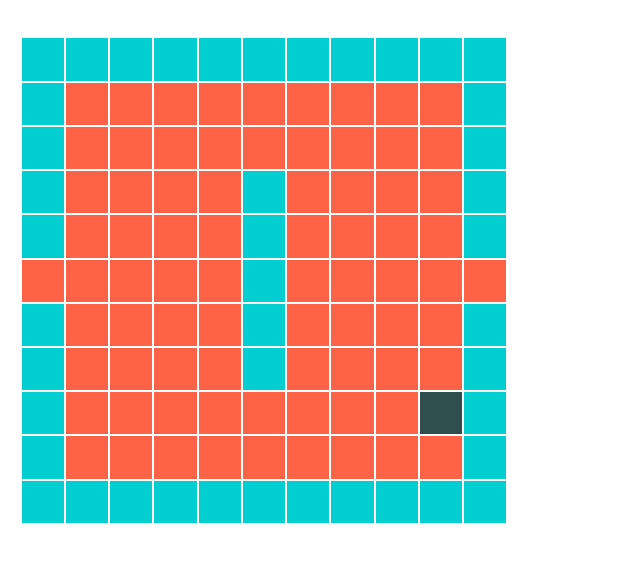
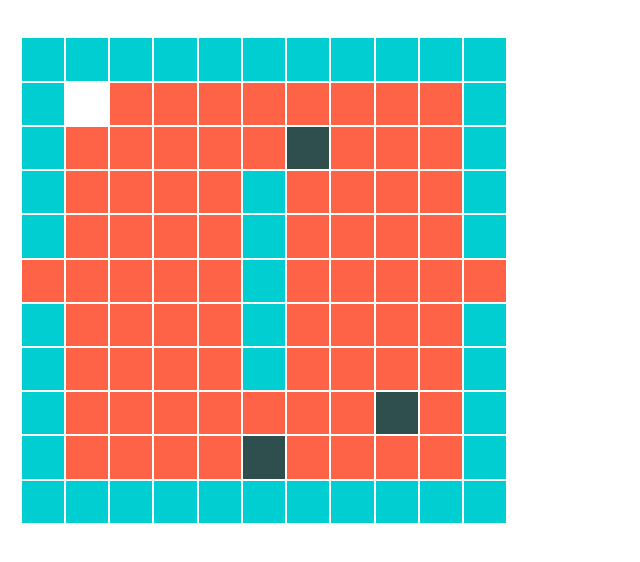
Before and after one commit to sophiabarclay/wdi-project-one, a plain HTML site: page index.html in a window 1280 px wide. Shown: the part 112-674 px from the top of the page, without its empty margins (0-640 px from the left). Drawn offline with Linux system fonts and the light colour scheme.

Commit message:
3 ghosts and pacman moving, collision sorted

```diff
--- a/js/script.js
+++ b/js/script.js
@@ -13,6 +13,11 @@ let pacmanCurrentX = 1;
 let pacmanCurrentY = 1;
 let ghostCurrentX = 9;
 let ghostCurrentY = 9;
+let ghost2CurrentX = 1;
+let ghost2CurrentY = 9;
+let ghost3CurrentX = 9;
+let ghost3CurrentY = 1;
+// let coinCounter = 0;
 
 // Create world
 function createWorld() {
@@ -44,18 +49,36 @@ function createWorld() {
     }
   }
 }
+createWorld();
 
-createWorld();
+// CHECK WIN
+// function checkSpaceNumber() {
+//     setInterval(() => {
+//
+//     }, 500);
+//   }
+//   console.log();
+
+function showPacman() {
+  const pacmanCurrentPosition = document.querySelector(`div[rowid="${pacmanCurrentY}"][columnid="${pacmanCurrentX}"]`);
+  // console.log(pacmanCurrentPosition);
+  pacmanCurrentPosition.classList.add('pacmanClass');
+}
+showPacman();
 
 // Create Pacman
 function movePacman(keyNumber) {
   switch(keyNumber.keyCode) {
     case 37:
-      console.log('left key');
+      // console.log('left key');
+      console.log(pacmanCurrentX, pacmanCurrentY);
       if (pacmanCurrentX === 1 && pacmanCurrentY === 5) {
         pacmanCurrentX--;
       } else if (pacmanCurrentX === 0 && pacmanCurrentY === 5) {
-        pacmanCurrentX === 10;
+        console.log('WE ARE IN THE UPSIDE DOWN');
+        pacmanCurrentX = 10;
+        pacmanCurrentY = 5;
+        console.log(pacmanCurrentX, pacmanCurrentY);
       } else if (pacmanCurrentX === 1
         || pacmanCurrentX === 6 && pacmanCurrentY ===3
         || pacmanCurrentX === 6 && pacmanCurrentY ===4
@@ -68,7 +91,7 @@ function movePacman(keyNumber) {
       }
       break;
     case 38:
-      console.log('up key');
+      // console.log('up key');
       if (pacmanCurrentY === 1 || pacmanCurrentX === 5 && pacmanCurrentY === 8
       ||  pacmanCurrentX === 0 && pacmanCurrentY === 5 || pacmanCurrentX === 10 && pacmanCurrentY === 5) {
         break;
@@ -77,10 +100,14 @@ function movePacman(keyNumber) {
       }
       break;
     case 39:
-      console.log('right key');
+      // console.log('right key');
       if (pacmanCurrentX === 9 && pacmanCurrentY === 5) {
         pacmanCurrentX++;
       } else if (pacmanCurrentX === 10 && pacmanCurrentY === 5) {
+        console.log('WE ARE IN THE UPSIDE DOWN');
+        pacmanCurrentX = 0;
+        pacmanCurrentY = 5;
+        console.log(pacmanCurrentX, pacmanCurrentY);
         pacmanCurrentX === 0;
       } else if (pacmanCurrentX === 9
         || pacmanCurrentX === 4 && pacmanCurrentY ===3
@@ -94,7 +121,7 @@ function movePacman(keyNumber) {
       }
       break;
     case 40:
-      console.log('down key');
+      // console.log('down key');
       if (pacmanCurrentY === 9 || pacmanCurrentX === 5 && pacmanCurrentY === 2
         ||  pacmanCurrentX === 0 && pacmanCurrentY === 5 || pacmanCurrentX === 10 && pacmanCurrentY === 5) {
         break;
@@ -109,90 +136,224 @@ function movePacman(keyNumber) {
     const coin = document.createElement('div');
     coin.classList.add('coinClass');
     pacmanCurrentDiv.classList.add('coinClass');
+    // coinCounter++;
+    // console.log('Coin counter ------->', coinCounter);
+    // if (coinCounter === 78) {
+    //   window.confirm('WOOOHOOOYou have won!!');
+    // }
   }
-  const pacmanCurrentPosition = document.querySelector(`div[rowid="${pacmanCurrentY}"][columnid="${pacmanCurrentX}"]`);
-  console.log(pacmanCurrentPosition);
-  pacmanCurrentPosition.classList.add('pacmanClass');
+  showPacman();
 }
 
-// Create ghost
+// Create ghosts
+// Ghost 1
 function moveGhost() {
   const x = Math.floor((Math.random() * 4));
   if (x === 0) {
-    console.log('Ghost left');
+    // console.log('Ghost left');
     if (ghostCurrentX === 1
     || ghostCurrentX === 6 && ghostCurrentY === 3
     || ghostCurrentX === 6 && ghostCurrentY === 4
     || ghostCurrentX === 6 && ghostCurrentY === 5
     || ghostCurrentX === 6 && ghostCurrentY === 6
     || ghostCurrentX === 6 && ghostCurrentY === 7) {
-      console.log('BRICK WALL');
+      // console.log('BRICK WALL');
       ghostCurrentX++;
     } else {
       ghostCurrentX--;
     }
   } else if (x === 1) {
     if (ghostCurrentY === 1 || ghostCurrentX === 5 && ghostCurrentY === 8) {
-      console.log('BRICK WALL');
+      // console.log('BRICK WALL');
       ghostCurrentY++;
     } else {
       ghostCurrentY--;
     }
   } else if (x === 2) {
-    console.log('Ghost right');
+    // console.log('Ghost right');
     if (ghostCurrentX === 9
     || ghostCurrentX === 4 && ghostCurrentY ===3
     || ghostCurrentX === 4 && ghostCurrentY ===4
     || ghostCurrentX === 4 && ghostCurrentY ===5
     || ghostCurrentX === 4 && ghostCurrentY ===6
     || ghostCurrentX === 4 && ghostCurrentY ===7) {
-      console.log('BRICK WALL');
+      // console.log('BRICK WALL');
       ghostCurrentX--;
     } else {
       ghostCurrentX++;
     }
   } else if (x === 3) {
-    console.log('Ghost down');
+    // console.log('Ghost down');
     if (ghostCurrentY === 9 || ghostCurrentX === 5 && ghostCurrentY === 2) {
-      console.log('BRICK WALL');
+      // console.log('BRICK WALL');
       ghostCurrentY--;
     } else {
       ghostCurrentY++;
     }
   }
-  if (ghostCurrentX === pacmanCurrentX && ghostCurrentY === pacmanCurrentY){
-    console.log('Collision!!!!!!!!!!!!!');
-    alert('You have lost');
-  }
+
   const ghostCurrentDiv = document.querySelector('.ghostClass');
   if (ghostCurrentDiv) {
     ghostCurrentDiv.classList.remove('ghostClass');
   }
   const ghostCurrentPosition = document.querySelector(`div[rowid="${ghostCurrentY}"][columnid="${ghostCurrentX}"]`);
-  console.log(ghostCurrentPosition);
+  // console.log(ghostCurrentPosition);
   ghostCurrentPosition.classList.add('ghostClass');
 }
 
 function moveGhostInterval() {
-  setInterval(moveGhost, 1000);
+  setInterval(moveGhost, 500);
 }
 moveGhostInterval();
 
-// Detect collision
-// function detectCollision() {
-//   if (ghostCurrentX === pacmanCurrentX && ghostCurrentY === pacmanCurrentY){
-//     console.log('Collision!!!!!!!!!!!!!');
-//   }
+// Ghost 2
+function moveGhost2() {
+  const x = Math.floor((Math.random() * 4));
+  if (x === 0) {
+    // console.log('Ghost2 left');
+    if (ghost2CurrentX === 1
+    || ghost2CurrentX === 6 && ghost2CurrentY === 3
+    || ghost2CurrentX === 6 && ghost2CurrentY === 4
+    || ghost2CurrentX === 6 && ghost2CurrentY === 5
+    || ghost2CurrentX === 6 && ghost2CurrentY === 6
+    || ghost2CurrentX === 6 && ghost2CurrentY === 7) {
+      // console.log('BRICK WALL');
+      ghost2CurrentX++;
+    } else {
+      ghost2CurrentX--;
+    }
+  } else if (x === 1) {
+    if (ghost2CurrentY === 1 || ghost2CurrentX === 5 && ghost2CurrentY === 8) {
+      // console.log('BRICK WALL');
+      ghost2CurrentY++;
+    } else {
+      ghost2CurrentY--;
+    }
+  } else if (x === 2) {
+    // console.log('Ghost2 right');
+    if (ghost2CurrentX === 9
+    || ghost2CurrentX === 4 && ghost2CurrentY ===3
+    || ghost2CurrentX === 4 && ghost2CurrentY ===4
+    || ghost2CurrentX === 4 && ghost2CurrentY ===5
+    || ghost2CurrentX === 4 && ghost2CurrentY ===6
+    || ghost2CurrentX === 4 && ghost2CurrentY ===7) {
+      // console.log('BRICK WALL');
+      ghost2CurrentX--;
+    } else {
+      ghost2CurrentX++;
+    }
+  } else if (x === 3) {
+    // console.log('Ghost2 down');
+    if (ghost2CurrentY === 9 || ghost2CurrentX === 5 && ghost2CurrentY === 2) {
+      // console.log('BRICK WALL');
+      ghost2CurrentY--;
+    } else {
+      ghost2CurrentY++;
+    }
+  }
+
+  const ghost2CurrentDiv = document.querySelector('.ghost2Class');
+  if (ghost2CurrentDiv) {
+    ghost2CurrentDiv.classList.remove('ghost2Class');
+  }
+  const ghost2CurrentPosition = document.querySelector(`div[rowid="${ghost2CurrentY}"][columnid="${ghost2CurrentX}"]`);
+  // console.log(ghost2CurrentPosition);
+  ghost2CurrentPosition.classList.add('ghost2Class');
+}
+
+function moveGhost2Interval() {
+  setInterval(moveGhost2, 500);
+}
+moveGhost2Interval();
+
+// Ghost 3
+function moveGhost3() {
+  const x = Math.floor((Math.random() * 4));
+  if (x === 0) {
+    // console.log('Ghost3 left');
+    if (ghost3CurrentX === 1
+    || ghost3CurrentX === 6 && ghost3CurrentY === 3
+    || ghost3CurrentX === 6 && ghost3CurrentY === 4
+    || ghost3CurrentX === 6 && ghost3CurrentY === 5
+    || ghost3CurrentX === 6 && ghost3CurrentY === 6
+    || ghost3CurrentX === 6 && ghost3CurrentY === 7) {
+      // console.log('BRICK WALL');
+      ghost3CurrentX++;
+    } else {
+      ghost3CurrentX--;
+    }
+  } else if (x === 1) {
+    if (ghost3CurrentY === 1 || ghost3CurrentX === 5 && ghost3CurrentY === 8) {
+      // console.log('BRICK WALL');
+      ghost3CurrentY++;
+    } else {
+      ghost3CurrentY--;
+    }
+  } else if (x === 2) {
+    // console.log('Ghost3 right');
+    if (ghost3CurrentX === 9
+    || ghost3CurrentX === 4 && ghost3CurrentY ===3
+    || ghost3CurrentX === 4 && ghost3CurrentY ===4
+    || ghost3CurrentX === 4 && ghost3CurrentY ===5
+    || ghost3CurrentX === 4 && ghost3CurrentY ===6
+    || ghost3CurrentX === 4 && ghost3CurrentY ===7) {
+      // console.log('BRICK WALL');
+      ghost3CurrentX--;
+    } else {
+      ghost3CurrentX++;
+    }
+  } else if (x === 3) {
+    // console.log('Ghost3 down');
+    if (ghost3CurrentY === 9 || ghost3CurrentX === 5 && ghost3CurrentY === 2) {
+      // console.log('BRICK WALL');
+      ghost3CurrentY--;
+    } else {
+      ghost3CurrentY++;
+    }
+  }
+
+  const ghost3CurrentDiv = document.querySelector('.ghost3Class');
+  if (ghost3CurrentDiv) {
+    ghost3CurrentDiv.classList.remove('ghost3Class');
+  }
+  const ghost3CurrentPosition = document.querySelector(`div[rowid="${ghost3CurrentY}"][columnid="${ghost3CurrentX}"]`);
+  // console.log(ghost3CurrentPosition);
+  ghost3CurrentPosition.classList.add('ghost3Class');
+}
+
+function moveGhost3Interval() {
+  setInterval(moveGhost3, 500);
+}
+moveGhost3Interval();
+
+// Check Collision
+function checkCollision() {
+  setInterval(() => {
+    if (ghostCurrentX === pacmanCurrentX && ghostCurrentY === pacmanCurrentY
+    || ghost2CurrentX === pacmanCurrentX && ghost2CurrentY === pacmanCurrentY
+    || ghost3CurrentX === pacmanCurrentX && ghost3CurrentY === pacmanCurrentY){
+      // console.log('Collision!!!!!!!!!!!!!');
+      window.confirm('You have lost. Would you like to play again?');
+      if (confirm('You have lost. Would you like to play again?')) {
+        // console.log('NEW GAME');
+        location.reload();
+      }
+    }
+  }, 100);
+}
+checkCollision();
+
+// function checkIfPacmanWins() {
+//
 // }
-//
-// detectCollision();
+// checkIfPacmanWins();
 
 // NOTE Things to do:
-// 1. When all divs are coin pacman wins
-// 2. Pacman and ghost colide
-// 3. Make pacman and ghost appear from start
-// 4. Offstage / onstage
-// 5.
+// 1. When all divs are coin pacman wins - ! 78 Counter
+// 3. Make pacman object with two properties x and y
+// 4. Randomly generate grid
+// 5. level 1 speed , leves walls [{7,8}, ]
+// 6. Stop ghosts colliding
 
 // NOTE Problems
 // 1. SASS
--- a/style.css
+++ b/style.css
@@ -60,3 +60,17 @@ h1 {
   border: solid white 0.03vw;
   background-color: darkslategrey;
 }
+
+.ghost2Class {
+  width: 3.3vw;
+  height: 3.3vw;
+  border: solid white 0.03vw;
+  background-color: darkslategrey;
+}
+
+.ghost3Class {
+  width: 3.3vw;
+  height: 3.3vw;
+  border: solid white 0.03vw;
+  background-color: darkslategrey;
+}
```
